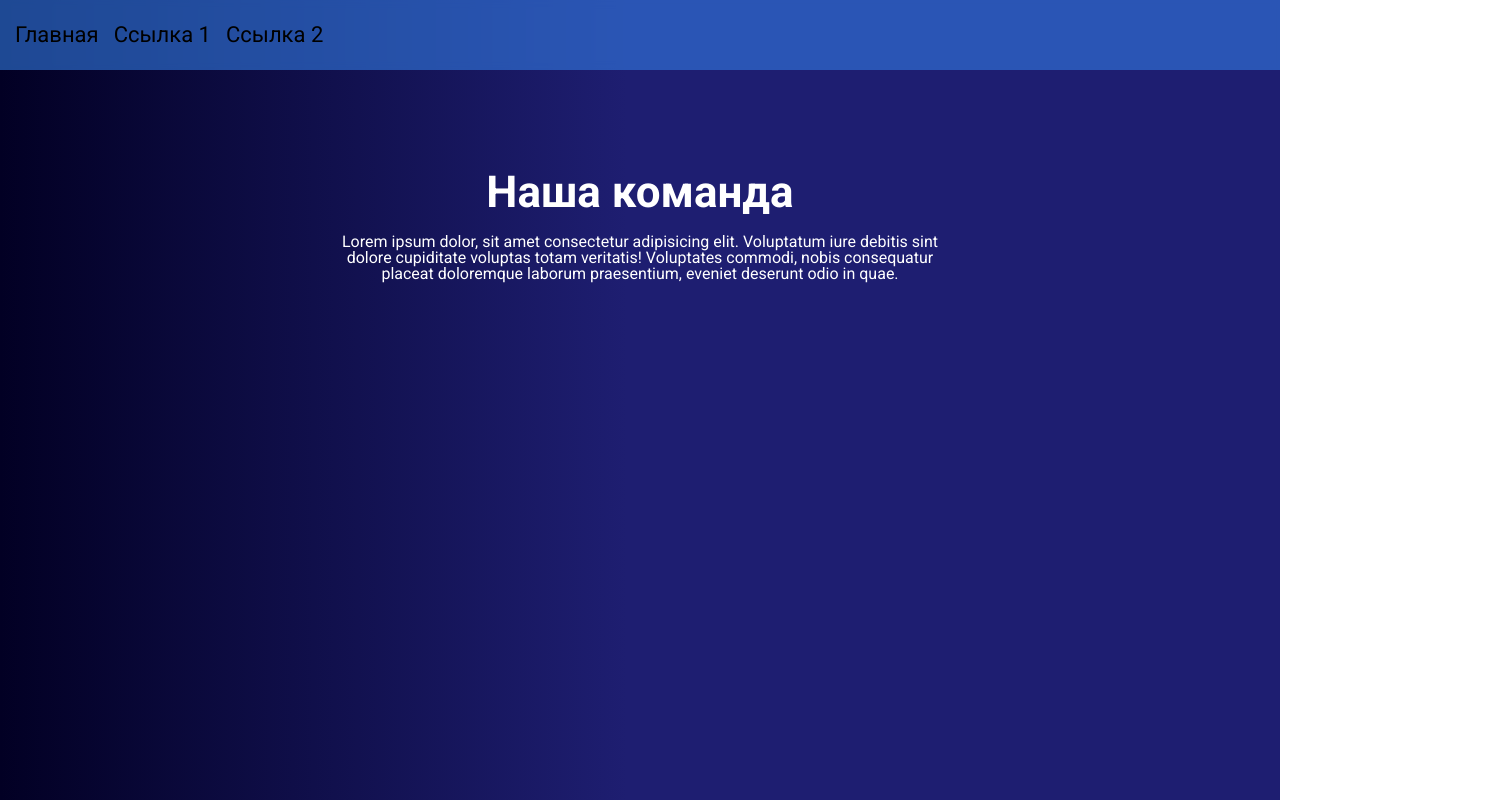
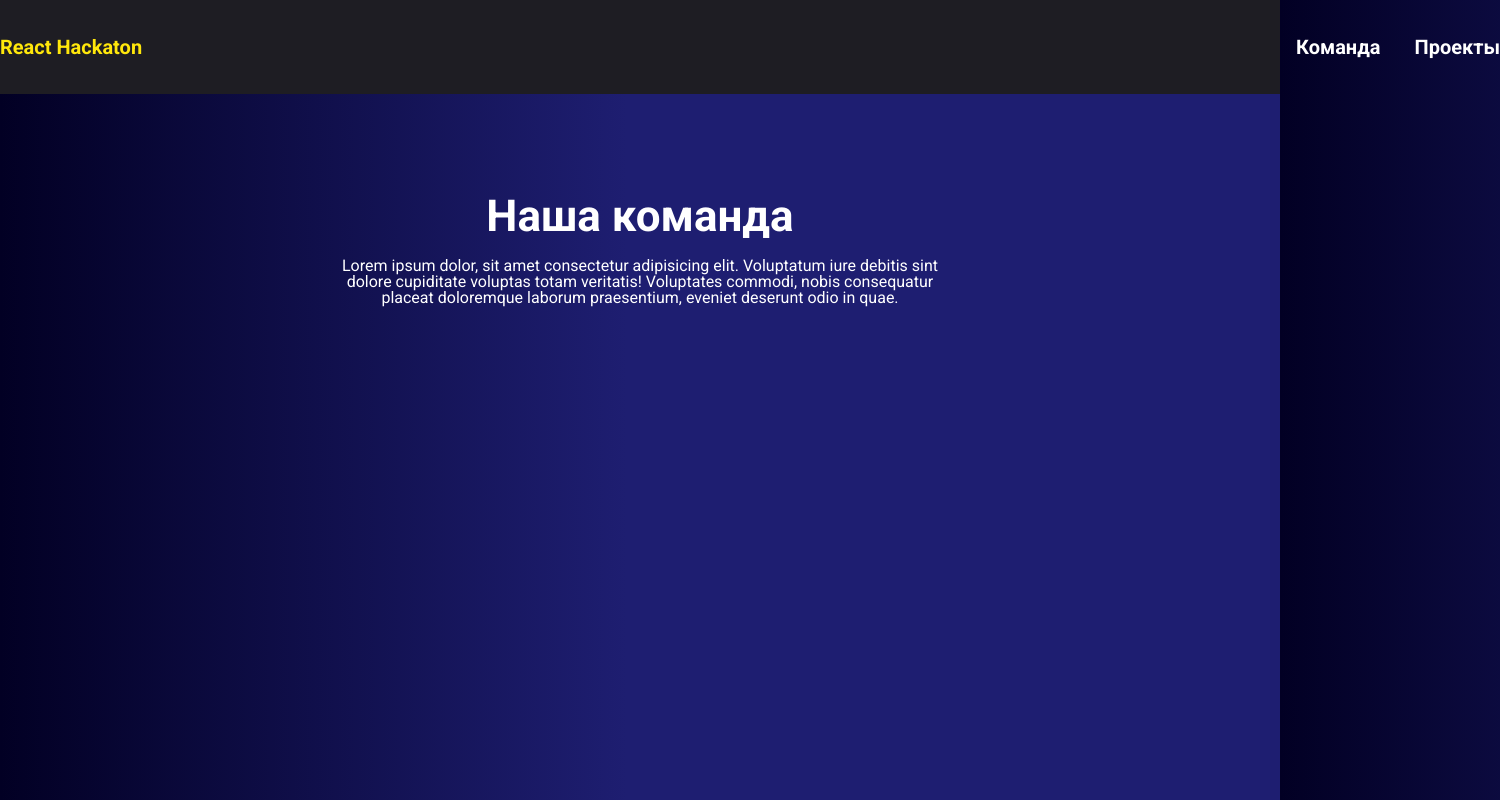
Before and after one commit to LOVEEEEER/react-hackaton, a React (Create React App) app: page / in a window 1280 px wide. Shown: the whole page, 1500 px wide, since content can reach past the window. Built offline with nearby package versions, Linux system fonts and the light colour scheme; no server answers.

Commit message:
update nav bar in a project

```diff
--- a/src/app/components/common/NavBar/NavBar.jsx
+++ b/src/app/components/common/NavBar/NavBar.jsx
@@ -1,32 +1,39 @@
 import React from "react";
-import { Link } from "react-router-dom";
+import { NavLink } from "react-router-dom";
 import styles from "./styles/navbar.module.scss";
 
 const NavBar = () => {
+    const navLinks = [
+        { path: "/team", name: "Команда", id: 1 },
+        {
+            path: "/projects",
+            name: "Проекты",
+            id: 2
+        }
+    ];
     return (
-        <div className={styles.navbar}>
-            <div className={styles.navbar__container}>
-                <div className={styles.navbar__body}>
-                    <ul className={styles.navbar__list}>
-                        <li className={styles.navbar__item}>
-                            <Link to="/" className={styles.navbar__link}>
-                                Главная
-                            </Link>
-                        </li>
-                        <li className={styles.navbar__item}>
-                            <Link to="/" className={styles.navbar__link}>
-                                Ссылка 1
-                            </Link>
-                        </li>
-                        <li className={styles.navbar__item}>
-                            <Link to="/" className={styles.navbar__link}>
-                                Ссылка 2
-                            </Link>
-                        </li>
+        <header className={styles.header}>
+            <div className={styles.header__container}>
+                <h1 className={styles.header__title}>React Hackaton</h1>
+                <nav className={styles.header__nav}>
+                    <ul className={styles.header__nav_list}>
+                        {navLinks.map((link) => (
+                            <li
+                                key={link.id}
+                                className={styles.header__nav_item}
+                            >
+                                <NavLink
+                                    className={styles.header__nav_link}
+                                    to={link.path}
+                                >
+                                    {link.name}
+                                </NavLink>
+                            </li>
+                        ))}
                     </ul>
-                </div>
+                </nav>
             </div>
-        </div>
+        </header>
     );
 };
 
--- a/src/app/components/common/NavBar/styles/navbar.module.scss
+++ b/src/app/components/common/NavBar/styles/navbar.module.scss
@@ -1,47 +1,84 @@
-.navbar {
-	backdrop-filter: blur(4px);
-	background-color: rgba(53, 127, 231, 0.578);
-	// position: fixed;
-	width: 100%;
+// .navbar {
+// 	backdrop-filter: blur(4px);
+// 	background-color: rgba(53, 127, 231, 0.578);
+// 	// position: fixed;
+// 	width: 100%;
+// 	&__container {
+// 		max-width: 1400px;
+// 		margin: 0 auto;
+// 		padding: 0px 15px;
+// 	}
+// 	&__body {
+// 		height: 70px;
+// 		display: flex;
+// 		align-items: center;
+// 	}
+// 	&__list {
+// 		display: flex;
+// 		align-items: center;
+// 		gap: 15px;
+// 	}
+// 	&__item {
+// 		display: block;
+// 		position: relative;
+// 		line-height: 1.3;
+// 		&::before {
+// 			content: "";
+// 			position: absolute;
+// 			width: 0;
+// 			height: 2px;
+// 			bottom: 0;
+// 			left: 50%;
+// 			background-color: rgb(0, 33, 201);
+// 			transition: all 0.2s ease 0s;
+// 		}
+// 		@media (any-hover: hover) {
+// 			&:hover {
+// 				&::before {
+// 					width: 100%;
+// 					left: 0;
+// 				}
+// 			}
+// 		}
+// 	}
+// 	&__link {
+// 		font-size: 22px;
+// 	}
+// }
+
+.header {
+	background-color: #1E1D23;
 	&__container {
-		max-width: 1400px;
-		margin: 0 auto;
-		padding: 0px 15px;
+		display: flex;
+		justify-content: space-between;
+		align-items: center;
+		margin-right: auto;
+		margin-left: auto;
+		padding-top: 35px;
+		padding-bottom: 35px;
+		width: 1500px;
 	}
-	&__body {
-		height: 70px;
+	&__title {
+		color: #FFE70B;
+		font-weight: 700;
+		font-size: 20px;
+		line-height: 24px;
+	}
+	&__nav_list {
 		display: flex;
-		align-items: center;
 	}
-	&__list {
-		display: flex;
-		align-items: center;
-		gap: 15px;
-	}
-	&__item {
-		display: block;
-		position: relative;
-		line-height: 1.3;
-		&::before {
-			content: "";
-			position: absolute;
-			width: 0;
-			height: 2px;
-			bottom: 0;
-			left: 50%;
-			background-color: rgb(0, 33, 201);
-			transition: all 0.2s ease 0s;
-		}
-		@media (any-hover: hover) {
-			&:hover {
-				&::before {
-					width: 100%;
-					left: 0;
-				}
-			}
+	&__nav_item {
+		&:not(:last-child) {
+			margin-right: 34px;
 		}
 	}
-	&__link {
-		font-size: 22px;
+	&__nav_link {
+		color: #FFFFFF;
+		font-weight: 700;
+		font-size: 20px;
+		transition: all 0.4s ease 0s;
+		&:hover {
+			color: #FFE70B;
+		}
 	}
 }
```
